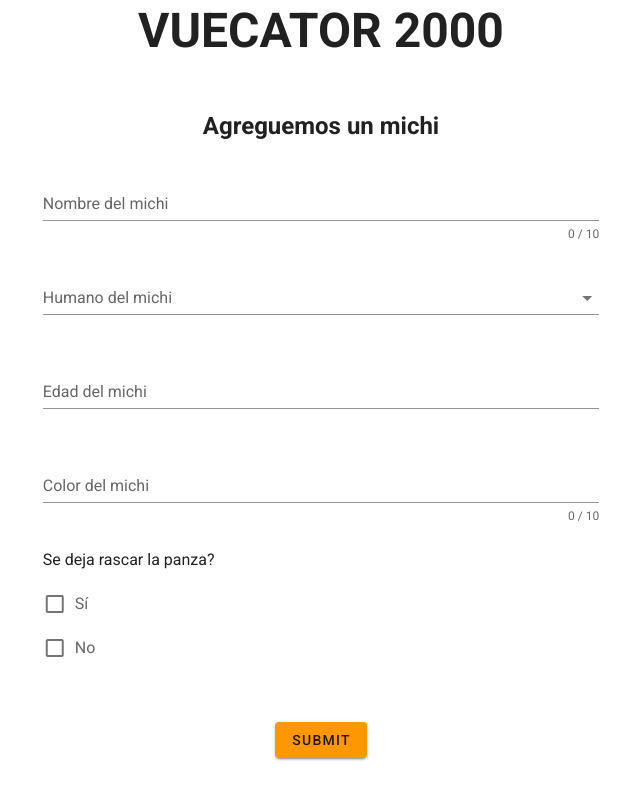
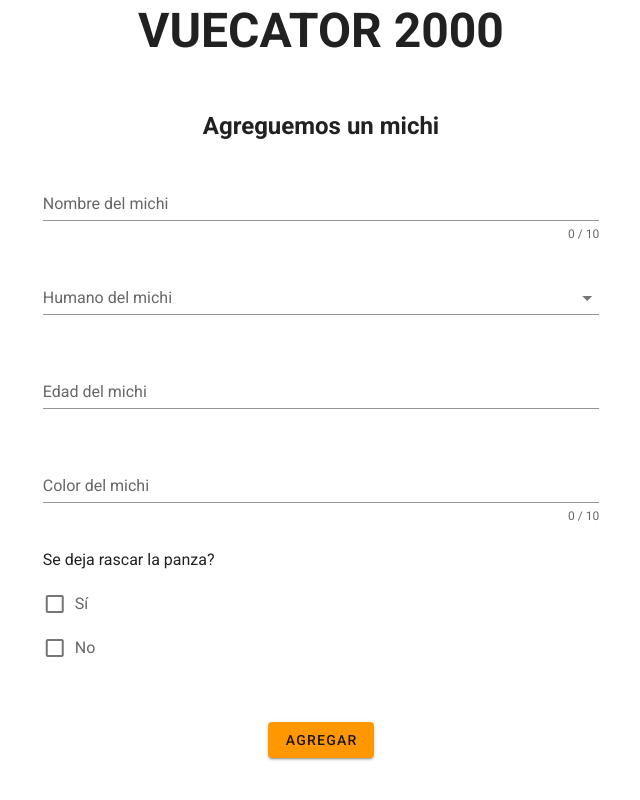
Before and after one commit to fespinoX/desafio_formulario_vue_cli_espino, a Vue app: page / in a window 1280 px wide. Shown: the part 234-1034 px from the top of the page, without its empty margins (319-959 px from the left). Built offline with nearby package versions, Linux system fonts and the light colour scheme; no server answers.

Commit message:
cambio de texto btn

```diff
--- a/src/components/AgregarGatoForm.vue
+++ b/src/components/AgregarGatoForm.vue
@@ -102,7 +102,7 @@
             @click="submit"
             color="orange"
           >
-            submit
+            Agregar
           </v-btn>
 
         </v-col>
```
